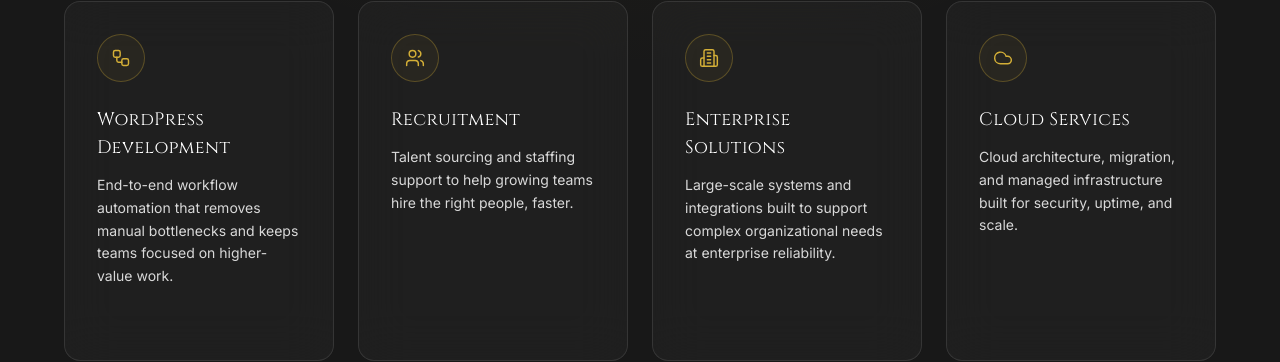
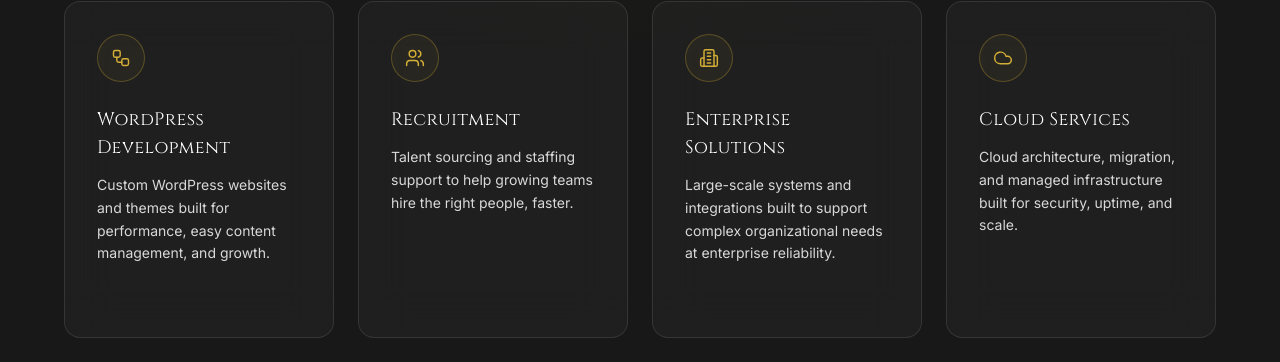
Before and after one commit to Namithagm/vettriswar-groups, a Next.js app: page / in a window 1280 px wide. Shown: the part 2550-2912 px from the top of the page. Built offline with nearby package versions, Linux system fonts and the light colour scheme; no server answers.

Commit message:
Fix WordPress Development card description

```diff
--- a/components/sections/services.tsx
+++ b/components/sections/services.tsx
@@ -42,7 +42,7 @@
     icon: Workflow,
     title: "WordPress Development",
     description:
-      "End-to-end workflow automation that removes manual bottlenecks and keeps teams focused on higher-value work.",
+      "Custom WordPress websites and themes built for performance, easy content management, and growth.",
   },
   {
     icon: Users,
```
